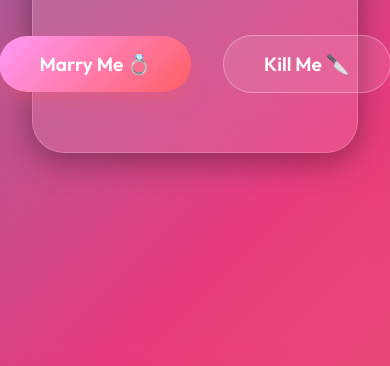
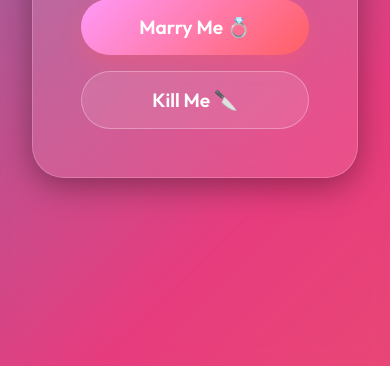
Before and after one commit to timestory09/marry-or-kill, a plain HTML site: page index.html in a window 390 px wide. Shown: the part 478-844 px from the top of the page. Drawn offline with Linux system fonts and the light colour scheme.

Commit message:
fix overlapping

```diff
--- a/script.js
+++ b/script.js
@@ -10,6 +10,11 @@ const finalDate = document.getElementById('final-date');
 
 // Fleeing logic for the 'Kill Me' button
 const moveKillBtn = () => {
+    // Disable fleeing on small screens or touch devices for better usability
+    if (window.innerWidth < 600 || window.matchMedia("(pointer: coarse)").matches) {
+        return;
+    }
+
     const maxX = window.innerWidth - killBtn.offsetWidth - 20;
     const maxY = window.innerHeight - killBtn.offsetHeight - 20;
 
@@ -22,6 +27,7 @@ const moveKillBtn = () => {
     killBtn.style.top = `${newY}px`;
     killBtn.style.margin = '0';
     killBtn.style.zIndex = '1000';
+    killBtn.style.transition = 'all 0.2s ease'; // Smooth flee
 };
 
 // Listen for mousemove to trigger fleeing early
--- a/style.css
+++ b/style.css
@@ -73,11 +73,24 @@ h1 {
 
 .button-container {
     display: flex;
-    gap: 2rem;
+    gap: 1.5rem;
     justify-content: center;
     position: relative;
-    min-height: 80px; /* Ensure space for buttons */
+    min-height: 100px;
     align-items: center;
+    flex-wrap: wrap; /* Allow wrapping on small screens */
+}
+
+@media (max-width: 480px) {
+    .button-container {
+        flex-direction: column;
+        gap: 1rem;
+    }
+
+    .btn {
+        width: 100%;
+        max-width: 250px;
+    }
 }
 
 .btn {
```
